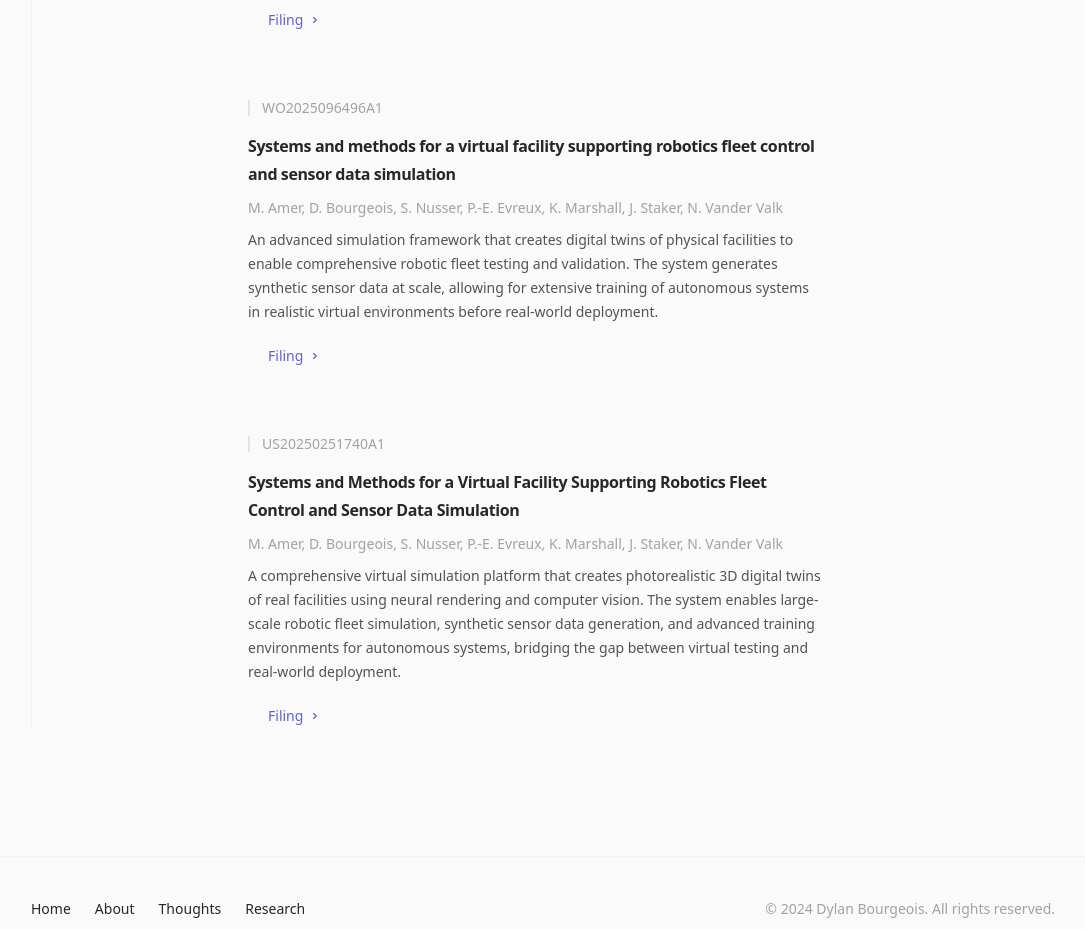
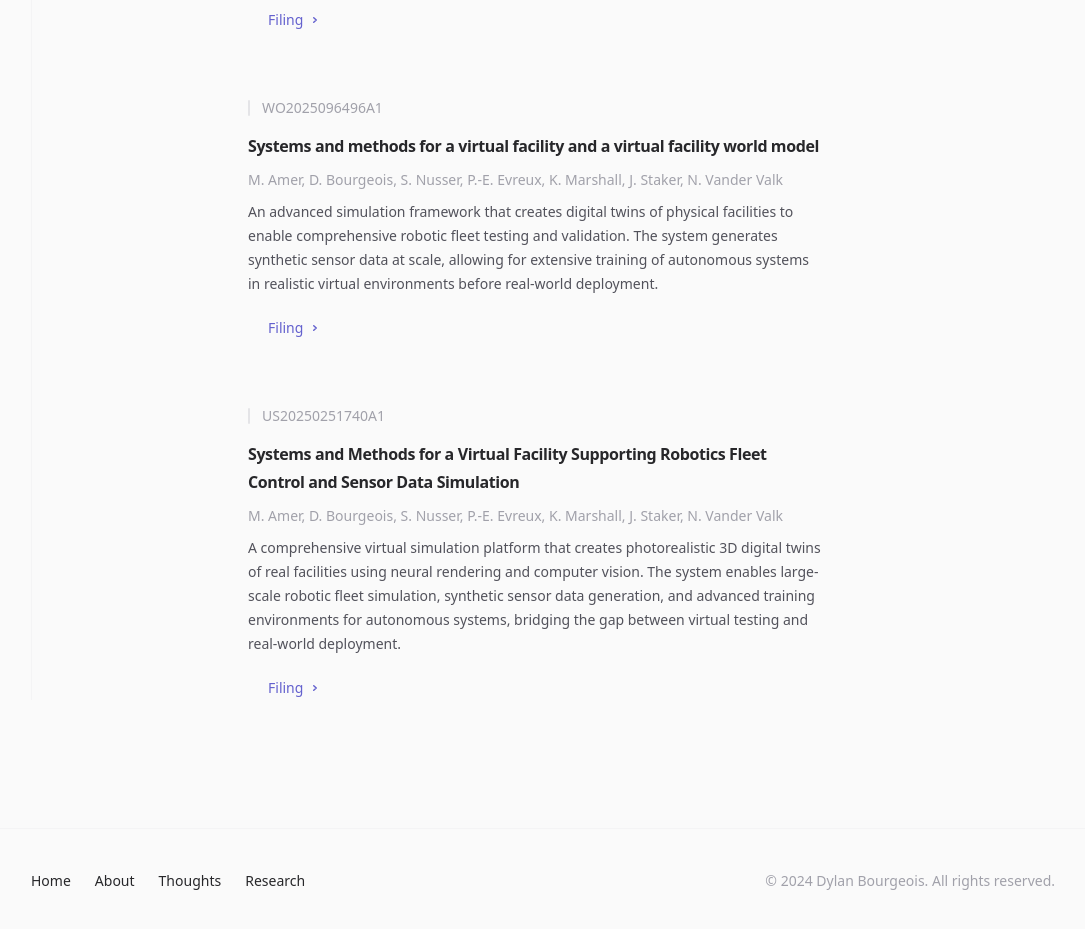
Before and after one commit to dtsbourg/homepage, a Next.js app: page /research in a window 1280 px wide. Shown: the part 3280-4209 px from the top of the page, without its empty margins (97-1182 px from the left). Built offline with nearby package versions, Linux system fonts and the light colour scheme; no server answers.

Commit message:
fix title

```diff
--- a/src/app/research/page.tsx
+++ b/src/app/research/page.tsx
@@ -202,8 +202,8 @@ export default function Speaking() {
               },
             ]}
           />
-                    <Publication
-            title="Systems and methods for a virtual facility supporting robotics fleet control and sensor data simulation"
+          <Publication
+            title="Systems and methods for a virtual facility and a virtual facility world model"
             description="An advanced simulation framework that creates digital twins of physical facilities to enable comprehensive robotic fleet testing and validation. The system generates synthetic sensor data at scale, allowing for extensive training of autonomous systems in realistic virtual environments before real-world deployment."
             authors="M. Amer, D. Bourgeois, S. Nusser, P.-E. Evreux, K. Marshall, J. Staker, N. Vander Valk"
             event="WO2025096496A1"
```
